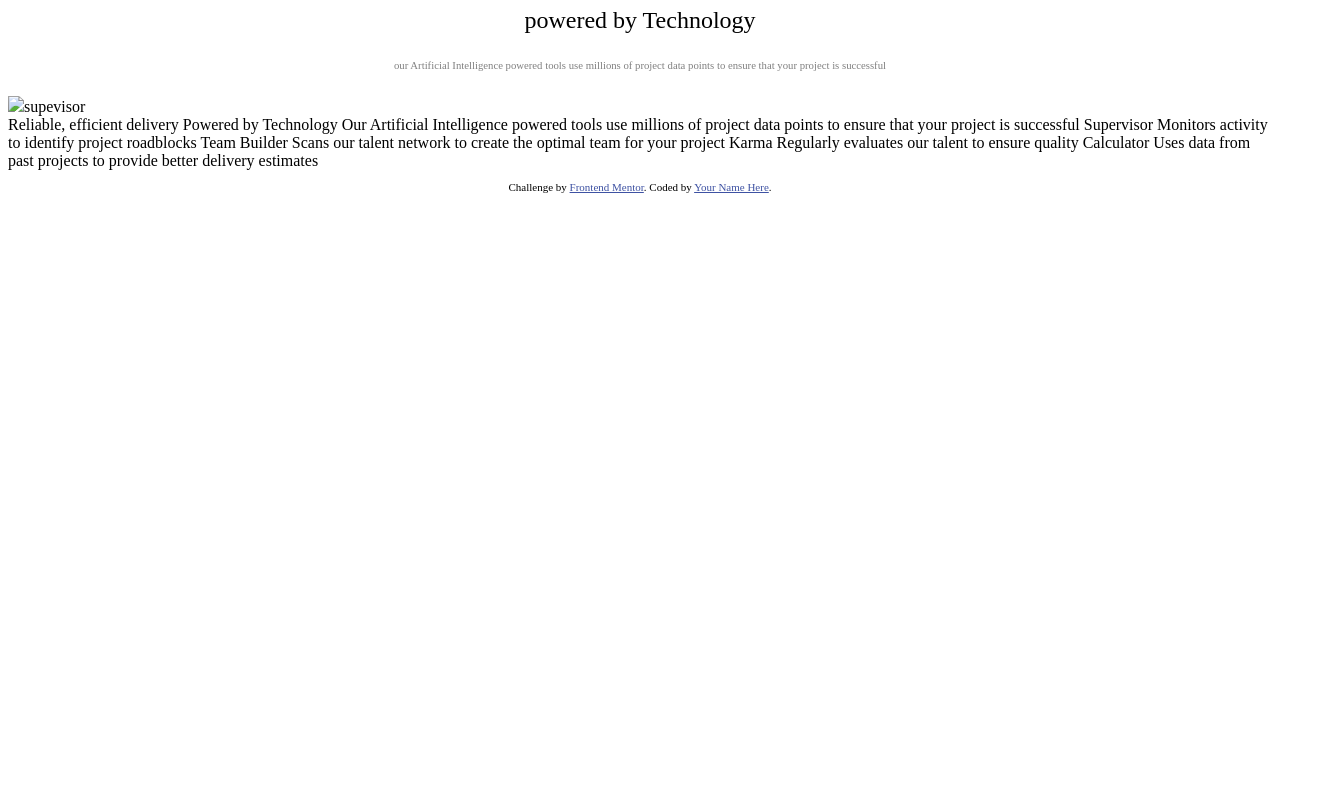
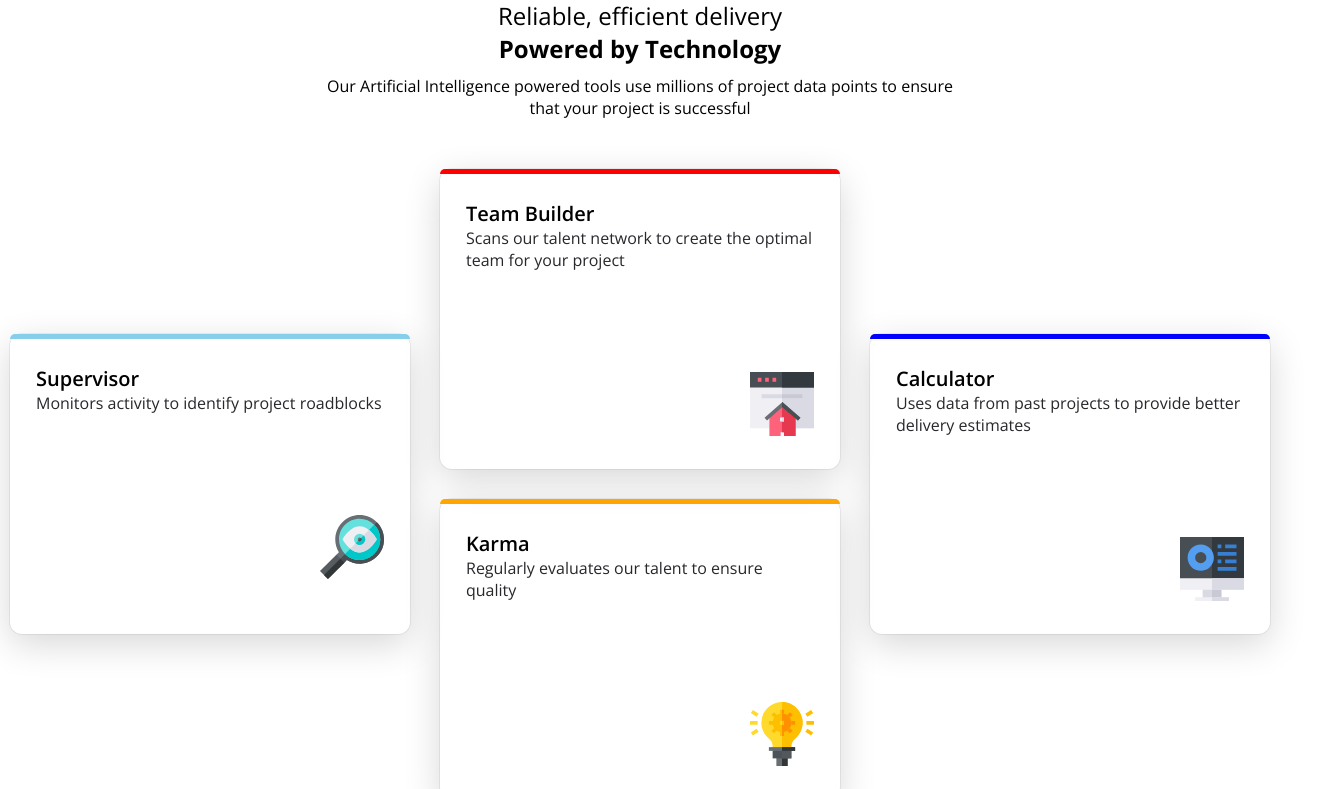
Before and after one commit to Armstykul/html-css-first-assessment, a plain HTML site: page index.html in a window 1280 px wide. Shown: the part 73-862 px from the top of the page, 1342 px wide, since content can reach past the window. Before the commit the page ends 800 px from the top, so only its background shows below. Drawn offline with nearby package versions, Linux system fonts and the light colour scheme.

Commit message:
changes for Pst Armstrong

```diff
--- a/index.html
+++ b/index.html
@@ -1,69 +1,98 @@
 <!DOCTYPE html>
 <html lang="en">
  <head>
-  <meta charset="UTF-8">
-  <meta name="viewport" content="width=device-width, initial-scale=1.0"> <!-- displays site properly based on user's device -->
-
-  <link rel="icon" type="image/png" sizes="32x32" href="./images/favicon-32x32.png">
+  <meta charset="UTF-8" />
+  <meta name="viewport" content="width=device-width, initial-scale=1.0" />
+  <!-- displays site properly based on user's device -->
+  <link rel="stylesheet" href="style.css" />
+  <link
+   rel="icon"
+   type="image/png"
+   sizes="32x32"
+   href="./images/favicon-32x32.png"
+  />
+  <link rel="preconnect" href="https://fonts.googleapis.com" />
+  <link rel="preconnect" href="https://fonts.gstatic.com" crossorigin />
+  <link
+   href="https://fonts.googleapis.com/css2?family=Open+Sans:ital,wght@0,300..800;1,300..800&display=swap"
+   rel="stylesheet"
+  />
 
   <title>Frontend Mentor | Four card feature section</title>
-
-  <!-- Feel free to remove these styles or customise in your own stylesheet 👍 -->
-  <style>
-    .attribution { font-size: 11px; text-align: center; }
-    .attribution a { color: hsl(228, 45%, 44%); }
-    h1{
-      text-align: center;
-      color: gray;
-      font-weight: 400;
-    }
-    h2{
-      text-align: center;
-      color: black;
-      font-weight: 100;
-    }
-    h6{
-      text-align: center;
-      color: gray;
-      font-weight: 400;
-    }
-
-  </style>
  </head>
  <body>
-  <h1>Reliable, efficient delivery</h1>
-  <h2>powered by Technology</h2>
-  <h6>our Artificial Intelligence powered tools use millions of project data points to ensure that your project is successful</h6>
-<main>
-<img src="icon-calculator.svg"
-<a href="images/icon-calculator.svg">supevisor</a>
-</main>
+  <section class="container">
+   <h1 class="thin">Reliable, efficient delivery</h1>
+   <h1 class="secondary-text">Powered by Technology</h1>
+   <p
+    style="
+     text-align: center;
+     width: 50%;
+     margin-inline: auto;
+     margin-top: 10px;
+    "
+   >
+    Our Artificial Intelligence powered tools use millions of project data
+    points to ensure that your project is successful
+   </p>
 
-
-
-  Reliable, efficient delivery
-  Powered by Technology
-
-  Our Artificial Intelligence powered tools use millions of project data points
-  to ensure that your project is successful
-
-  Supervisor
+   <div class="box-container">
+    <!-- left div -->
+    <div class="box">
+     <div class="box-outline one"></div>
+     <div class="box-items-wrapper">
+      <p class="box-title">Supervisor</p>
+      <p class="box-content">
        Monitors activity to identify project roadblocks
-
-  Team Builder
+      </p>
+     </div>
+     <img src="./images/icon-supervisor.svg" />
+    </div>
+    <!-- middle divs -->
+    <div class="middle-boxes">
+     <div class="box">
+      <div class="box-outline two"></div>
+      <div class="box-items-wrapper">
+       <p class="box-title">Team Builder</p>
+       <p class="box-content">
         Scans our talent network to create the optimal team for your project
-
-  Karma
+       </p>
+      </div>
+      <img src="./images/icon-team-builder.svg" />
+     </div>
+     <!-- top div -->
+     <!-- bottom div -->
+     <div class="box">
+      <div class="box-outline three"></div>
+      <div class="box-items-wrapper">
+       <p class="box-title">Karma</p>
+       <p class="box-content">
         Regularly evaluates our talent to ensure quality
-
-  Calculator
+       </p>
+      </div>
+      <img src="./images/icon-karma.svg" />
+     </div>
+    </div>
+    <!-- right div -->
+    <div class="box">
+     <div class="box-outline four"></div>
+     <div class="box-items-wrapper">
+      <p class="box-title">Calculator</p>
+      <p class="box-content">
        Uses data from past projects to provide better delivery estimates
-
+      </p>
+     </div>
+     <img src="./images/icon-calculator.svg" />
+    </div>
+   </div>
+  </section>
 
   <footer>
    <p class="attribution">
-      Challenge by <a href="https://www.frontendmentor.io?ref=challenge" target="_blank">Frontend Mentor</a>.
-      Coded by <a href="#">Your Name Here</a>.
+    Challenge by
+    <a href="https://www.frontendmentor.io?ref=challenge" target="_blank"
+     >Frontend Mentor</a
+    >. Coded by <a href="#">Your Name Here</a>.
    </p>
   </footer>
  </body>
--- /dev/null
+++ b/style.css
@@ -0,0 +1,91 @@
+* {
+ box-sizing: border-box;
+ margin: 0;
+ padding: 0;
+}
+
+body {
+ display: flex;
+ align-items: center;
+ flex-direction: column;
+}
+
+h1 {
+ text-align: center;
+}
+
+h1.thin {
+ font-weight: 400;
+}
+
+.container {
+ padding: 72px;
+ font-family: "Open Sans", sans-serif;
+}
+
+.secondary-text {
+ font-weight: 700;
+}
+
+.box-container {
+ display: flex;
+ gap: 30px;
+ align-items: center;
+ margin-top: 50px;
+}
+
+.box {
+ width: 400px;
+ height: 300px;
+ box-shadow: rgba(0, 0, 0, 0.16) 0px 10px 36px 0px,
+  rgba(0, 0, 0, 0.06) 0px 0px 0px 1px;
+ border-radius: 12px;
+}
+
+.middle-boxes {
+ display: flex;
+ flex-direction: column;
+ gap: 30px;
+}
+
+.box .box-outline {
+ height: 5px;
+ border-top-right-radius: 12px;
+ border-top-left-radius: 12px;
+}
+
+.box img {
+ margin-left: auto;
+ display: flex;
+ padding-right: 26px;
+ margin-top: 75px;
+}
+
+.box .box-outline.one {
+ background-color: skyblue;
+}
+
+.box .box-outline.two {
+ background-color: red;
+}
+
+.box .box-outline.three {
+ background-color: orange;
+}
+
+.box .box-outline.four {
+ background-color: blue;
+}
+
+.box-items-wrapper {
+ padding: 26px;
+}
+
+.box-title {
+ font-size: 20px;
+ font-weight: 600;
+}
+
+.box-content {
+ color: rgb(40, 39, 44);
+}
```
Lines whose indentation alone changed are shown as unchanged.
